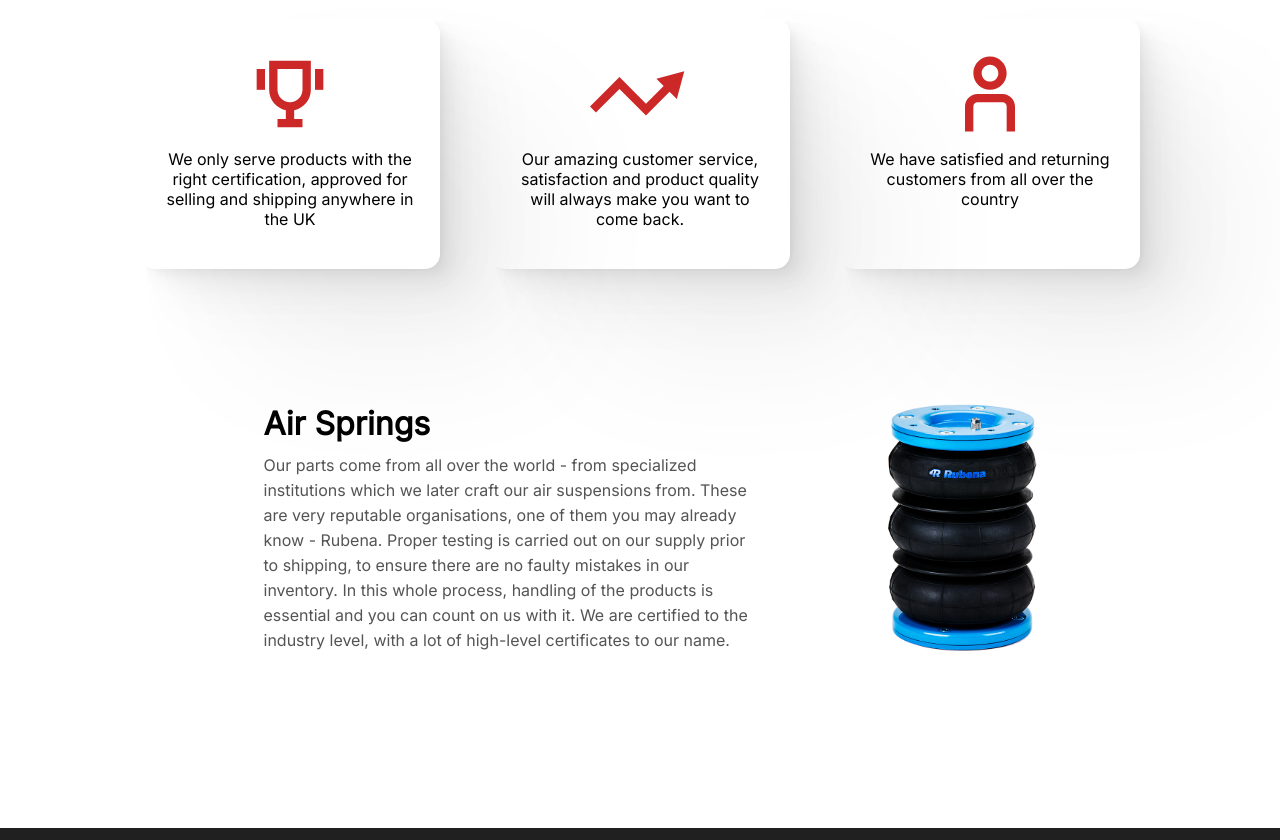
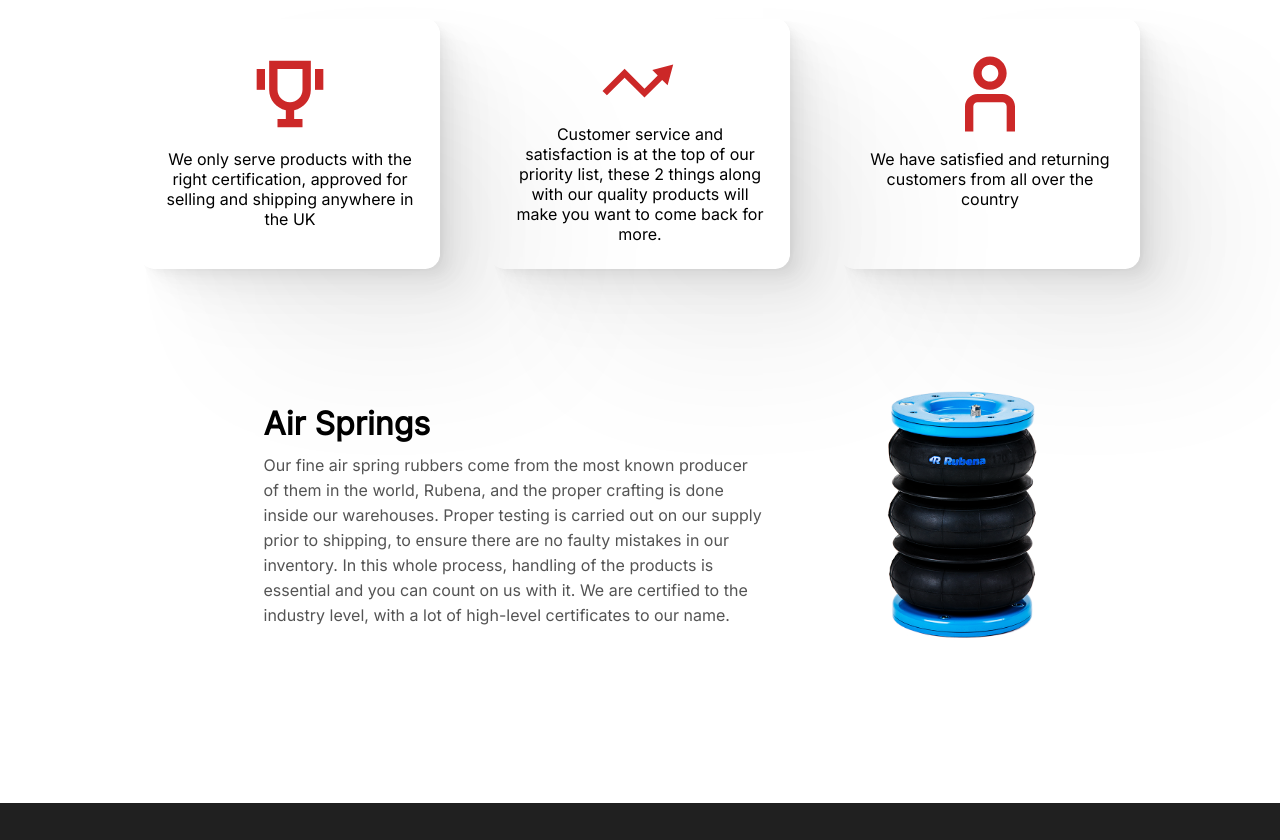
Before and after one commit to JakubBednarz25/martech-new, a Next.js app: page /about in a window 1280 px wide. Shown: the part 760-1600 px from the top of the page. Built offline with nearby package versions, Linux system fonts and the light colour scheme.

Commit message:
Changed few things

```diff
--- a/pages/about.js
+++ b/pages/about.js
@@ -9,7 +9,7 @@ const about = () => {
     <div className={styles.aboutPage}>
       <div className={styles.historyInfo}>
         <div className={styles.historyInfoText}>
-          <h1>Humble beginnings</h1>
+          <h1>Our story</h1>
           <p>
             Mar-Tech Logistics Ltd was founded back in 2020. During the pandemic
             the company has grown substantially, both in our customer base and
@@ -73,8 +73,9 @@ const about = () => {
             />
           </svg>
           <p>
-            Our amazing customer service, satisfaction and product quality will
-            always make you want to come back.
+            Customer service and satisfaction is at the top of our priority
+            list, these 2 things along with our quality products will make you
+            want to come back for more.
           </p>
         </div>
         <div className={styles.card}>
@@ -105,10 +106,9 @@ const about = () => {
         <div className={styles.leftText}>
           <h1>Air Springs</h1>
           <p>
-            Our parts come from all over the world - from specialized
-            institutions which we later craft our air suspensions from. These
-            are very reputable organisations, one of them you may already know -
-            Rubena. Proper testing is carried out on our supply prior to
+            Our fine air spring rubbers come from the most known producer of
+            them in the world, Rubena, and the proper crafting is done inside
+            our warehouses. Proper testing is carried out on our supply prior to
             shipping, to ensure there are no faulty mistakes in our inventory.
             In this whole process, handling of the products is essential and you
             can count on us with it. We are certified to the industry level,
--- a/pages/item/[slug].js
+++ b/pages/item/[slug].js
@@ -94,7 +94,10 @@ const slug = (props) => {
           <h2>{item.name}</h2>
           <b>£{item.price.toFixed(2)}</b>
           <b>Excl. Tax: £{(item.price * 0.8).toFixed(2)}</b>
-          <p>Air suspension with TUV SUD certified</p>
+          <div className={styles.safetyB}>
+            <p>Safety B Certified</p>
+            <img src="/safety-b.jpg" alt="safety b logo" />
+          </div>
           <h3>Shipping & delivery</h3>
           <p>at checkout</p>
           {item.customizations ? (
```
Also changed, not shown: styles/Item.module.scss (+15 -0 lines), public/safety-b.jpg (added).
